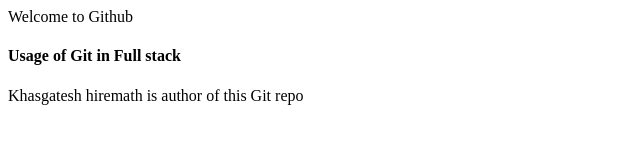
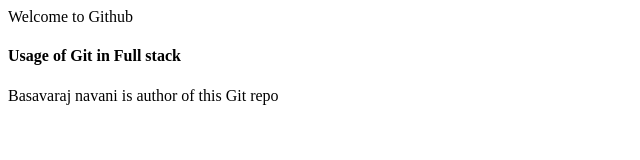
Before and after one commit to khasgatesh/Full_stack, a website: page index.html in a window 1280 px wide. Shown: the full height of the page, 0-640 px from the left. Drawn offline with Linux system fonts and the light colour scheme.

Commit message:
gitignore

```diff
--- a/index.html
+++ b/index.html
@@ -7,6 +7,6 @@
 <body>
     <p>Welcome to Github</p>
     <h4>Usage of Git in Full stack</h4>
-    <p>Khasgatesh hiremath is author of this Git repo</p>
+    <p>Basavaraj navani is author of this Git repo</p>
 </body>
 </html>
```
Also changed, not shown: 1 other file.
